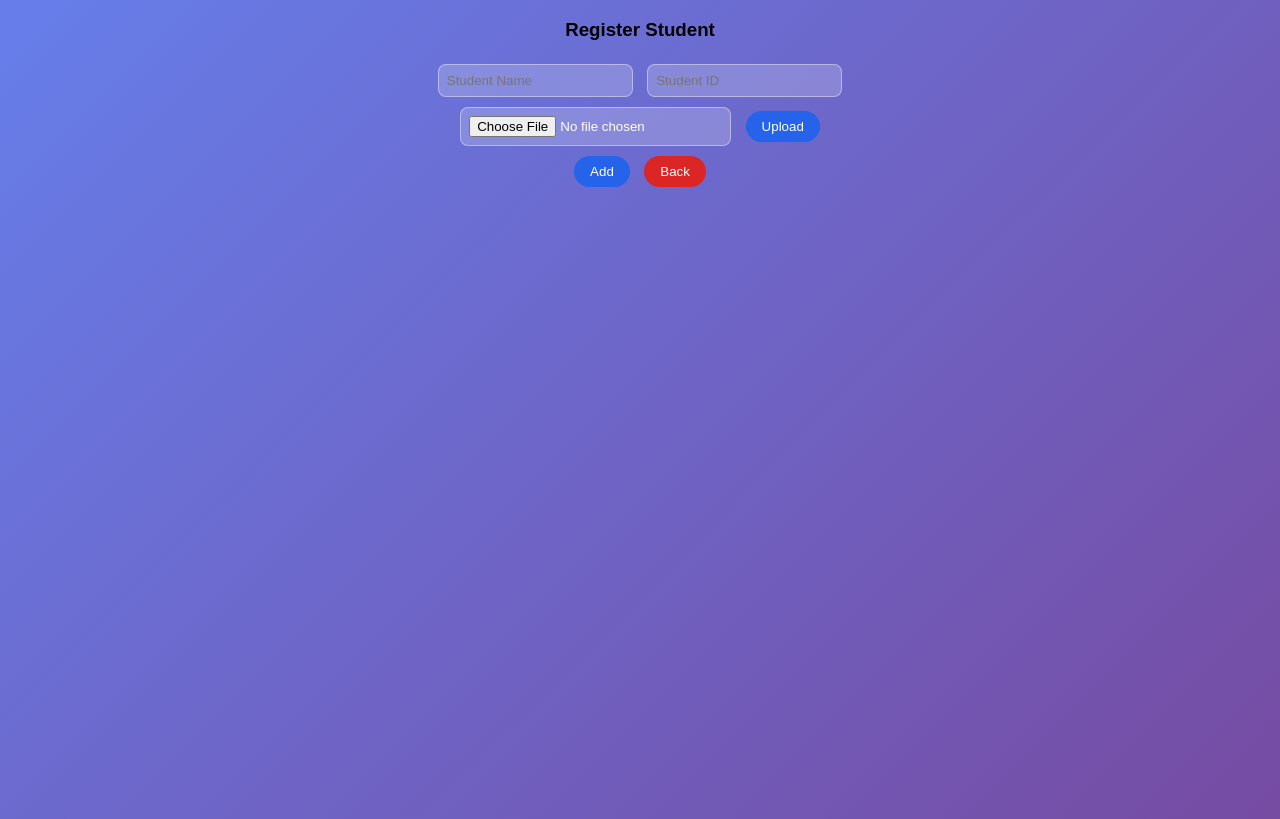
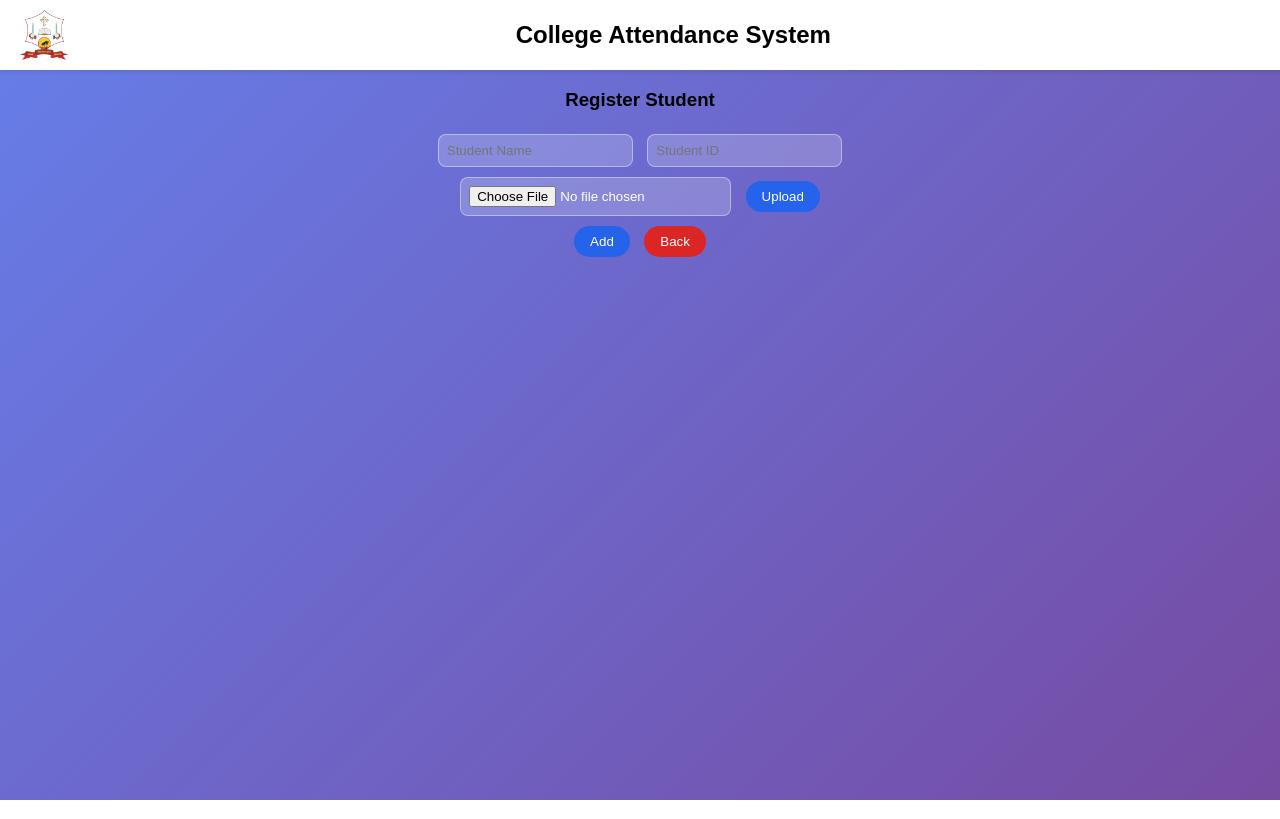
Before and after one commit to vipersoul135-cyber/college6-1-, a plain HTML site: page register.html in a window 1280 px wide. Drawn offline with Linux system fonts and the light colour scheme.

Commit message:
Update register.html

```diff
--- a/register.html
+++ b/register.html
@@ -7,6 +7,11 @@
 </head>
 
 <body>
+     <header class="header">
+        <img src="img/logo.png" alt="Logo" class="logo">
+        <h2 class="center" style="padding-left: 35%;">College Attendance System</h2>
+    </header>
+
     <div class="container center">
 
         <h3>Register Student</h3>
```
